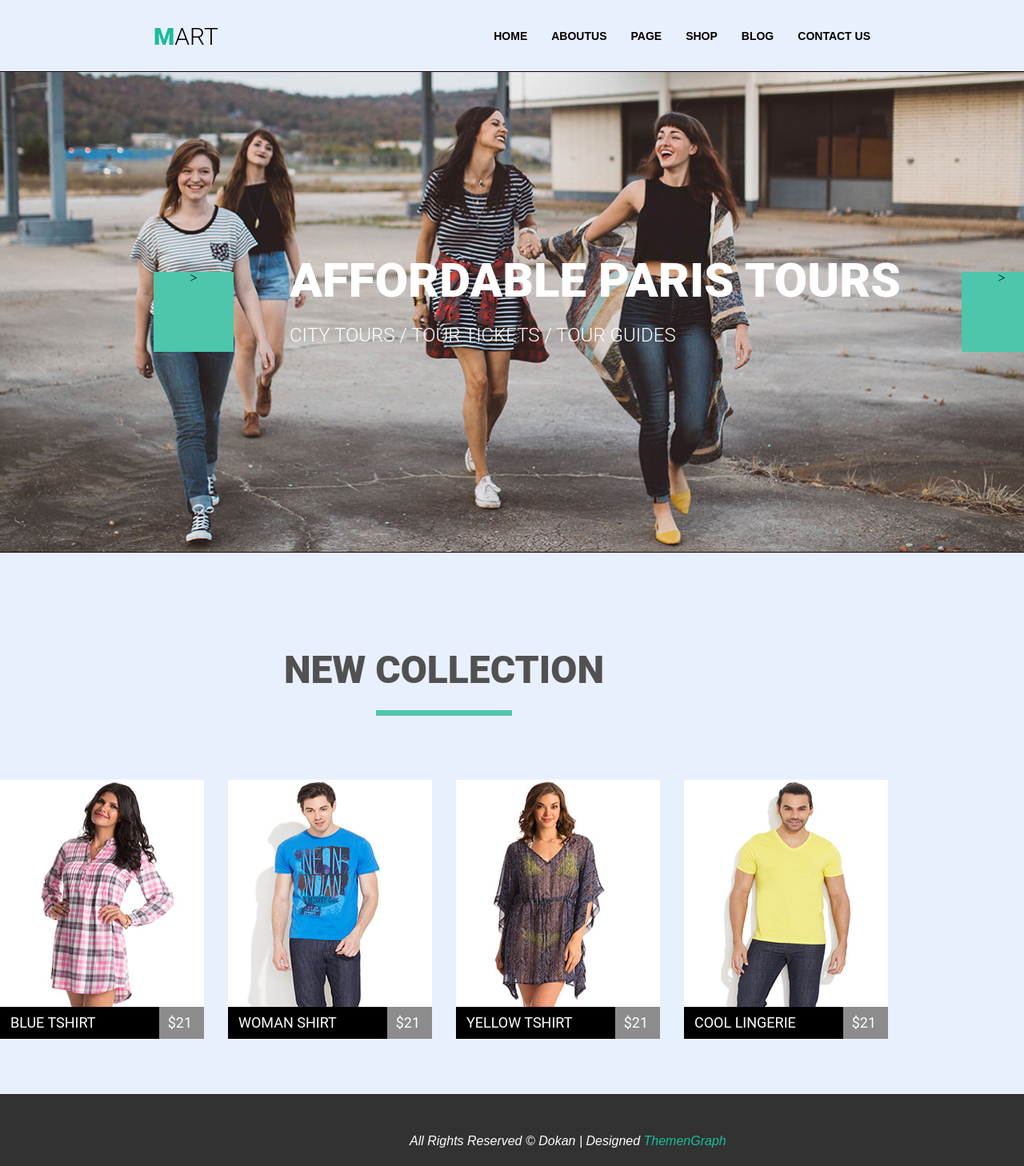
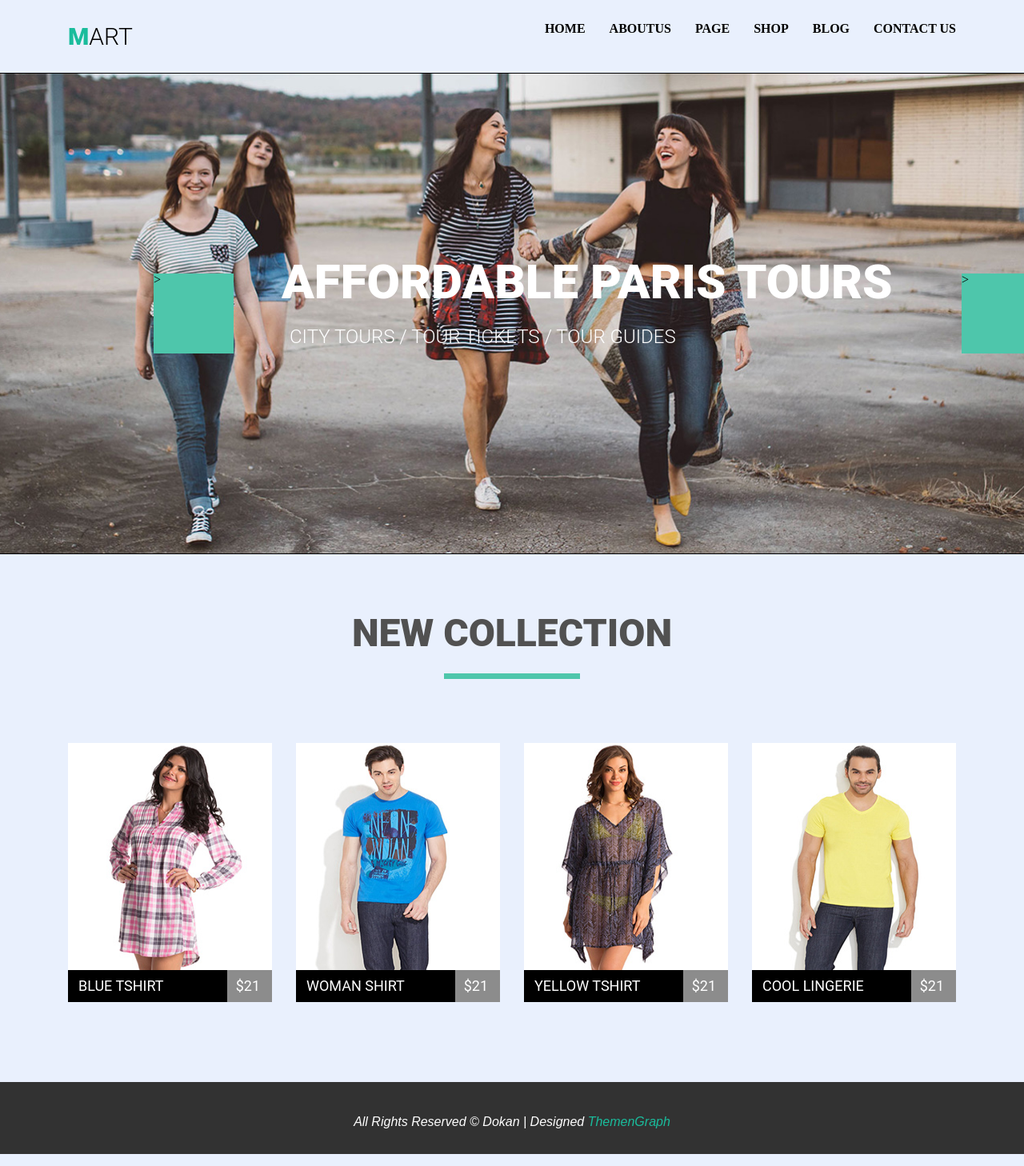
Before and after one commit to BipRaider/goit-fe-course, a plain HTML site: page module-04/index.htm in a window 1280 px wide. Shown: the whole page at 80% size. Drawn offline with Linux system fonts and the light colour scheme.

Commit message:
to do slider

```diff
--- a/module-04/css/styles.css
+++ b/module-04/css/styles.css
@@ -27,71 +27,54 @@ body,header,main,footer,section,article,h1,h2,h3,p,a,ul,ol,li,address,img,div,in
 
 
 .container{
-    width: 100%;
-    height: 100%;
-    overflow: hidden;
-
+    width: 1110px;
+    height: auto;
     margin: 0 auto;  /* отцентрировал блок*/
     padding: 0;
-    text-align: center;
     list-style: none;
 }
-
-/*header*/
-
-header{
-    position: relative;
-    top: 0;
-    left: 0;
-    width: 100%;
-    min-width: 1100px;
-    max-width: 1680px;
-    height: 90px;
-    z-index: 15;
-}
+/*Header nav*/
 
 .nav-site{
-    position: absolute;
-    top: 40px;
-    right: 15%;
+float: right;
 }
 
 .nav-site li{
     float: left;
     margin-right: 30px;
+
     list-style-type:none; /*убрали маркеры*/
-    font-size: 14px;
     line-height: 11px;
     font-weight: bold;
-    font-family: "Open Sans Bold", sans-serif;
-    }
 
+}
 .nav-site li:last-child{
-        margin-right: 0;
-    }
+    margin-right: 0;
+}
 
 a{
+    text-decoration: none;
     text-transform: uppercase; /*заглавные буквы*/
     color: #000;
 
     outline: none;   /*убирает рамку на сылке*/
 }
+header{
+    padding-top: 30px;
+    padding-bottom: 30px;
+}
 
 .loge-mart{
-    position: absolute;
-    top: 30px;
-    left: 15%;
-
+    float: left;
     margin-bottom: 0;
     padding: 0;
 
-    font-family: "Roboto", sans-serif;
+    font-family: "Roboto",sans-serif;
     font-weight: 300;
     font-size: 30px;
     line-height: 32px;
     color: #000;
 }
-
 .loge-mart::first-letter{
     font-family: "Roboto Black",sans-serif;
     color: rgb(26, 188, 156);
@@ -100,8 +83,13 @@ a{
 .nav-site a:hover,
 .nav-site a:focus{
     color: rgb(26, 188, 156);
-    }
-
+  }
+/* для того чтобы теги чувствовали float*/
+.clearfix::after{
+      display: table;
+      content: "";
+      clear: both;
+  }
 
 /*Main*/
 main{
@@ -111,8 +99,9 @@ main{
     width: 100%;
     min-width: 1100px;
     max-width: 100%;
-    height: 1278px;
     z-index: 100;
+
+    margin-bottom: 100px;
 }
 
 
@@ -131,6 +120,8 @@ main{
     background-repeat: no-repeat; /* не повторять*/
     background-size: cover;/*определяем размер залили полностью всё */
     background-position: center;/*от центрировали*/
+
+    margin-bottom: 50px;
 }
 .slider:hover{
     background-image:linear-gradient(
@@ -198,31 +189,11 @@ main{
         font-family: "Roboto Light";
 }
 
-.AFFORDABLE_PARIS_TOURS_CITY_TOURS___TOUR_TICKET {
-    font-size: 60px;
-    font-family: "Roboto";
-    color: rgb(255, 114, 0);
-    text-transform: uppercase;
-    line-height: 1.367;
-    text-align: left;
-    position: absolute;
-    left: 428.797px;
-    top: 383.671px;
-    width: 738px;
-    height: 98px;
-    z-index: 74;
-  }
-
 
 /*new collection*/
-.new-coll{
-    position: absolute;
-    bottom: 0;
-    left: 0;
-    z-index: 10;
-    height: 580px;
-}
+
 section h2 {
+
     margin-bottom:80px;
     font-size: 48px;
     font-family: "Roboto Black",sans-serif;
@@ -242,15 +213,15 @@ section h2::after{
 }
 
 .featured{
+    float: left;
+
     margin: 0;
     padding: 0;
-    margin-bottom: 30px;
     margin-right: 30px;
   }
 
 /*featured products */
 .featured{
-    float: left;
     width: 255px;
     height: auto;
     background: linear-gradient(to right ,#000 78%, #8c8c8c 22%);
@@ -263,9 +234,7 @@ section h2::after{
 .featured:nth-child(4n+1){
     margin-right: 0px;
 }
-.featured:nth-child(n+5){
-    margin-bottom: 0px;
-}
+
 .featured img{
     display: block;
     margin: 0;
@@ -309,14 +278,11 @@ footer{
     left: 0;
     width: 100%;
     height: 90px;
-    min-width: 1100px;
     z-index:500;
     background-color: rgb(50, 50, 50);
 }
 .footer-bar {
-    position: absolute;
-    top: 10%;
-    left: 40%;
+
     padding-top:36px ;
     padding-bottom:32px;
 
--- a/module-04/index.htm
+++ b/module-04/index.htm
@@ -11,9 +11,9 @@
 </head>
 <body>
     <div class="container">
-        <header>
+        <header class="clearfix">
             <a href="#" class="loge-mart">mart</a>
-             <ul class="nav-site ">
+            <ul class="nav-site ">
                 <li><a href="#">home</a></li>
                 <li><a href="#">aboutus</a></li>
                 <li><a href="#">page</a></li>
@@ -21,11 +21,10 @@
                 <li><a href="#">blog</a></li>
                 <li><a href="#">contact us</a></li>
             </ul>
-        </header>
-
-
+            </header>
+    </div>
        <main>
-           <section class="slider">
+           <section class="slider container">
                     <div class="slider-link">
                         <a href="#" class="slider-arrow">></a>
                         <div class="slider-arrow1">
@@ -40,7 +39,8 @@
                     </div>
             </section>
 
-            <section class="new-coll">
+        <div class="container">
+            <section class="clearfix">
                     <h2>new collection</h2>
                     <article class="featured">
                         <img src="img/category-1.jpg" alt="image">
@@ -62,7 +62,8 @@
                         <a href="#"> cool lingerie</a>
                         <p>21</p>
                     </article>
-                </section>
+            </section>
+        </div>
         </main>
         <footer>
                <address class="footer-bar">All Rights Reserved © Dokan | Designed <a class="address-span" href="#">ThemenGraph</a> </address>
```
